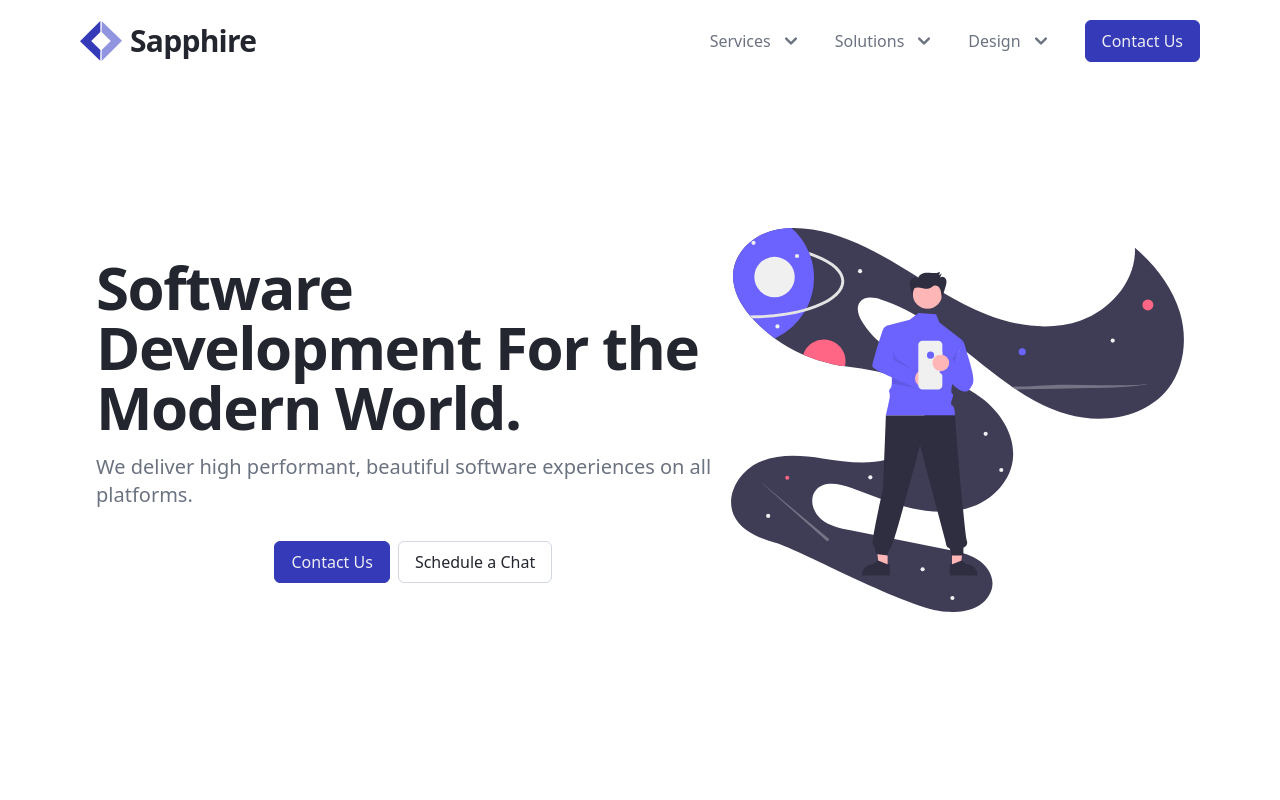
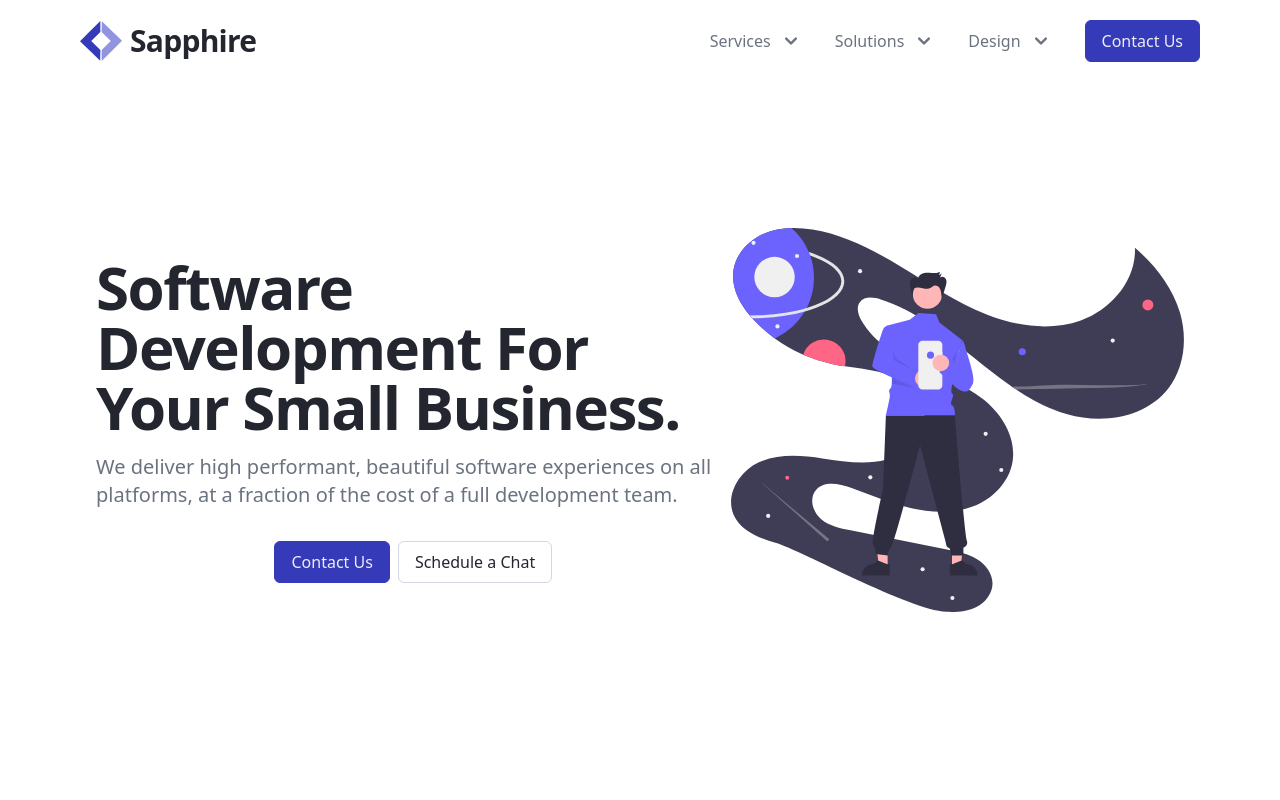
Before and after one commit to jake-landersweb/sapphirenw.com, a Next.js app: page / in a window 1280 px wide. Shown: the top 800 px of the page. Built offline with nearby package versions, Linux system fonts and the light colour scheme.

Commit message:
added linked in badge, and testimonials

```diff
--- a/components/footer.tsx
+++ b/components/footer.tsx
@@ -1,4 +1,5 @@
 import { useTheme } from "next-themes"
+import { BsLinkedin } from "react-icons/bs"
 import { FiMoon, FiSun } from "react-icons/fi"
 import Image from "./image"
 import Link from "./link"
@@ -151,8 +152,15 @@ const Footer = () => {
                 </div>
             </div>
             <div className="py-6 px-4 bg-bg-dark-500 dark:bg-bg-dark-600 md:flex md:items-center md:justify-between">
-                <span className="text-sm text-gray-300 sm:text-center">© 2022 Sapphirenw™. All Rights Reserved.
+                <span className="text-sm text-gray-300 sm:text-center">
+                    © 2022 Sapphirenw™. All Rights Reserved.
                 </span>
+                <Link props={{
+                    href: "https://www.linkedin.com/company/sapphire-nw/",
+                    child: <BsLinkedin size={30} className="text-gray-600 hover:text-gray-500 transition-colors" />,
+                    isExternal: true,
+                    className: ""
+                }} />
             </div>
         </footer>
 
--- a/components/index/landing.tsx
+++ b/components/index/landing.tsx
@@ -8,8 +8,8 @@ const Landing = () => {
         <div className="h-[80vh] grid place-items-center">
             <div className="grid max-w-screen-xl px-4 py-8 mx-auto gap-4 lg:gap-8 xl:gap-0 lg:py-16 lg:grid-cols-12">
                 <div className="mr-auto place-self-center lg:col-span-7">
-                    <h1 className="max-w-2xl mb-4 text-4xl font-extrabold tracking-tight leading-none md:text-5xl xl:text-6xl dark:text-white">Software Development For the Modern World.</h1>
-                    <p className="max-w-2xl mb-6 font-light text-gray-500 lg:mb-8 md:text-lg lg:text-xl dark:text-gray-400">We deliver high performant, beautiful software experiences on all platforms.</p>
+                    <h1 className="max-w-2xl mb-4 text-4xl font-extrabold tracking-tight leading-none md:text-5xl xl:text-6xl dark:text-white">Software Development For Your Small Business.</h1>
+                    <p className="max-w-2xl mb-6 font-light text-gray-500 lg:mb-8 md:text-lg lg:text-xl dark:text-gray-400">We deliver high performant, beautiful software experiences on all platforms, at a fraction of the cost of a full development team.</p>
                     <div className="grid place-items-center md:block mb-4 md:mb-0">
                         <div className="flex space-x-2">
                             <ButtonAction props={{
--- /dev/null
+++ b/components/testimonials.tsx
@@ -0,0 +1,7 @@
+export default function Testimonials() {
+    return <div className="">
+        <h3 className="subtitle text-center">What Our Customers Say About Us</h3>
+        <p className="subtext italic text-light max-w-2xl pt-12">"Kevin has been the primary programmer for our business for the past 15 years.  We've gone through numerous technology changes in that time and Kevin has kept up with it all making sure our business is best leveraging the available technology to keep our highly automated business running smoothly. Besides being an astute business man who often leads the changes we need to make to stay viable, he is also very responsive to make the changes we request as well."</p>
+        <p className="italic text-main text-center">- Michelle Labrosse, Cheetah Learning</p>
+    </div>
+}
--- a/pages/index.tsx
+++ b/pages/index.tsx
@@ -13,6 +13,7 @@ import Services from '../components/index/services'
 import Solutions from '../components/index/solutions'
 import Statement from '../components/index/statement'
 import SapphireWay from '../components/sapphireWay'
+import Testimonials from '../components/testimonials'
 import styles from '../styles/Home.module.css'
 
 const Home: NextPage = () => {
@@ -23,12 +24,13 @@ const Home: NextPage = () => {
         <title key="title">Sapphire - PWN Software Company</title>
         <meta name="keywords" id="keywords" content="Pacific Northwest Development,Portland Software Development,Oregon Software Development,Local Web Development,Mobile App Development,Portland Mobile App Development,Pretty Software,Ellegant UI,Luxury Software Development" />
       </Head>
-      <div className="space-y-16 md:space-y-32 grid place-items-center">
+      <div className="space-y-16 md:space-y-32 flex flex-col items-center">
         <BoundsWrapper><Landing /></BoundsWrapper>
         <BoundsWrapper><Statement /></BoundsWrapper>
         <BoundsWrapper><Services /></BoundsWrapper>
         <Solutions />
         <BoundsWrapper><Design /></BoundsWrapper>
+        <BoundsWrapper><Testimonials /></BoundsWrapper>
         <BoundsWrapper><SapphireWay /></BoundsWrapper>
         <BoundsWrapper><Form props={{
           nameLabel: undefined,
```
